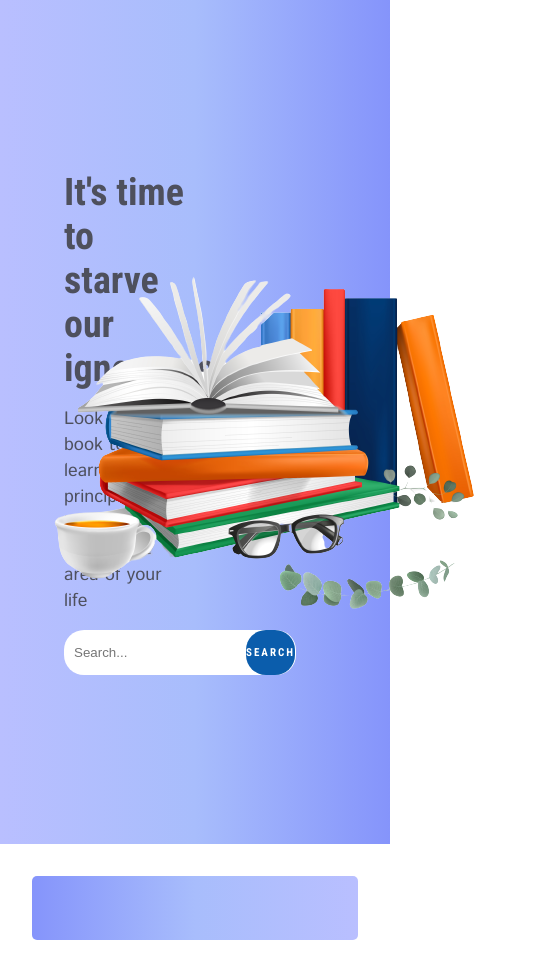
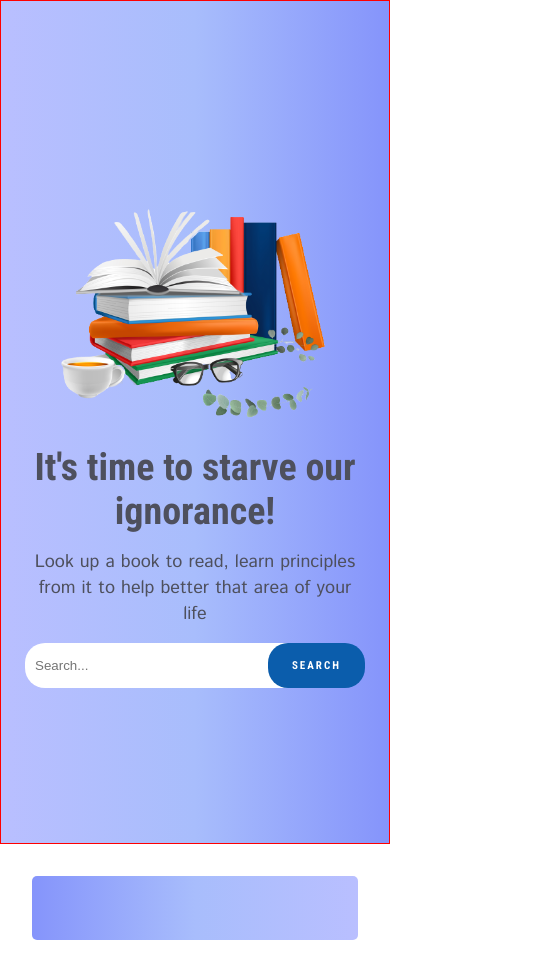
Before and after one commit to Coderio10/Library-app, a React app: page / in a window 390 px wide. Shown: the whole page, 538 px wide, since content can reach past the window. Built offline with nearby package versions, Linux system fonts and the light colour scheme; a web font is replaced by a local one.

Commit message:
Responsiveness issue FIXED

```diff
--- a/src/css/index.css
+++ b/src/css/index.css
@@ -35,19 +35,6 @@ button,
     cursor: pointer;
 }
 
-nav {
-    height: 80px;
-    display: flex;
-    padding: 0.5rem 2rem;
-    border-bottom: 2px solid #f1f1f1;
-    font-weight: 700;
-    font-size: 22px;
-    align-items: center;
-}
-
-.grey {
-    color: #918e9b
-}
 .bold {
     font-weight: 700;
 }
@@ -316,3 +303,31 @@ section {
     width: 50px;
     height: 50px;
 }
+
+/* Responsiveness */
+@media (max-width: 1000px) {
+    .hero{
+        flex-direction: column-reverse;
+        border: 1px solid red;
+        padding: 2rem 1.5rem;
+    }
+
+    .hero .text-sec{
+        flex-direction: column;
+        text-align: center;
+        width: 100%;
+        padding-right: 0;
+    }
+
+    .img-sec {
+        display: flex;
+        justify-content: center;
+        width: 100%;
+    }
+
+    .img-sec img {
+        width: 100%;
+    }
+
+
+}
```
